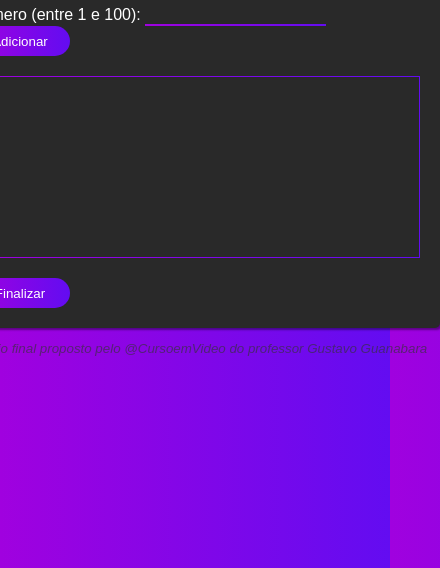
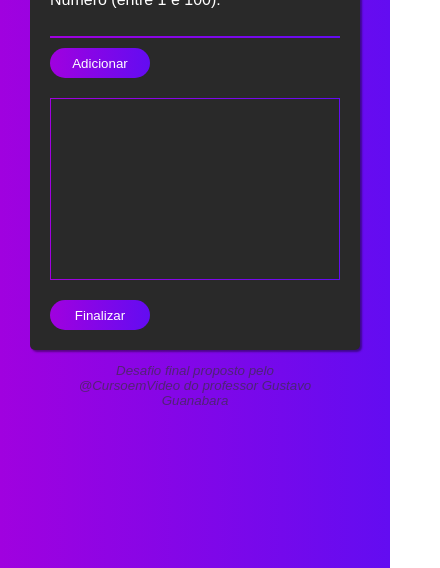
Before and after one commit to paulomarquesoli/AnalisadorNumeros, a plain HTML site: page index.html in a window 390 px wide. Shown: the part 292-860 px from the top of the page, 440 px wide, since content can reach past the window. Drawn offline with Linux system fonts and the light colour scheme.

Commit message:
alt mobile

```diff
--- a/style03.css
+++ b/style03.css
@@ -7,6 +7,15 @@ body {
     height: 100vh;
     justify-content: center;
 
+}
+
+@media screen and (max-width: 840px) {
+    main {
+        align-items: center;
+        display: flex;
+        flex-direction: column;
+        justify-content: center;
+    }
 }
 
 main .container {
@@ -21,8 +30,21 @@ main .container {
     width: 450px;
 }
 
+@media screen and (max-width: 840px) {
+    main .container {
+        width: 290px;
+    }
+}
+
 main .container h1 {
     color: #ffffff;
+}
+
+@media screen and (max-width: 840px) {
+    main .container .container-add_num {
+        display: flex;
+        flex-direction: column;
+    }
 }
 
 .container-add input {
@@ -31,6 +53,7 @@ main .container h1 {
     border-bottom: solid 2px;
     border-image: linear-gradient(to right, #a001df, #630cf1)1;
     color: #ffffff;
+    padding: 10px 0 2px 2px;
 
 }
 
@@ -46,6 +69,12 @@ main .container h1 {
     height: 30px;
     width: 100px;
     transition: 0.2s;
+}
+
+@media screen and (max-width: 840px) {
+    main .container .container-add_num button {
+        margin-top: 10px;
+    }
 }
 
 .container button:hover {
@@ -90,3 +119,10 @@ main .marca {
     font-style: italic;
     text-align: center;
 }
+
+@media screen and (max-width: 840px) {
+    main .marca {
+
+        width: 70%;
+    }
+}
```
